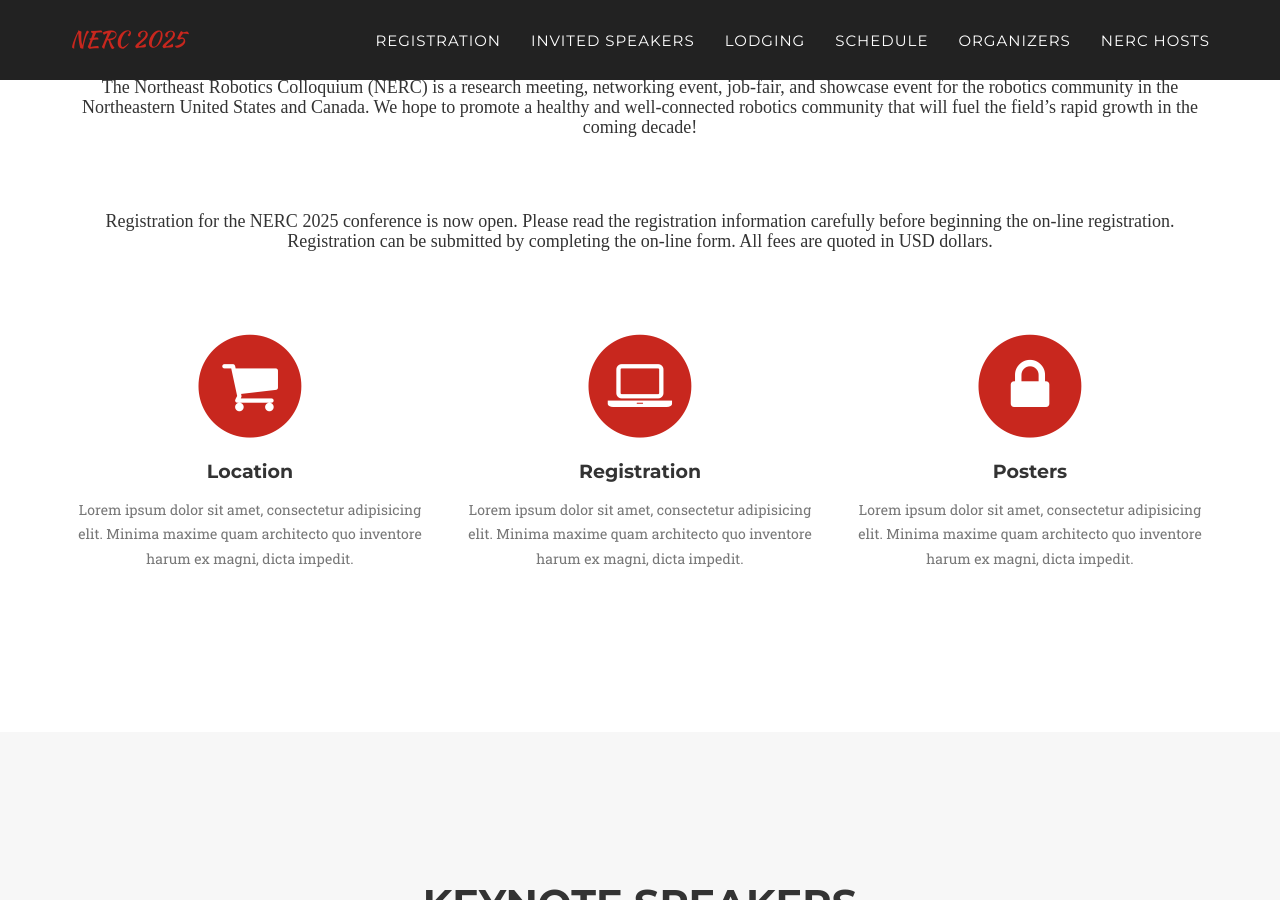
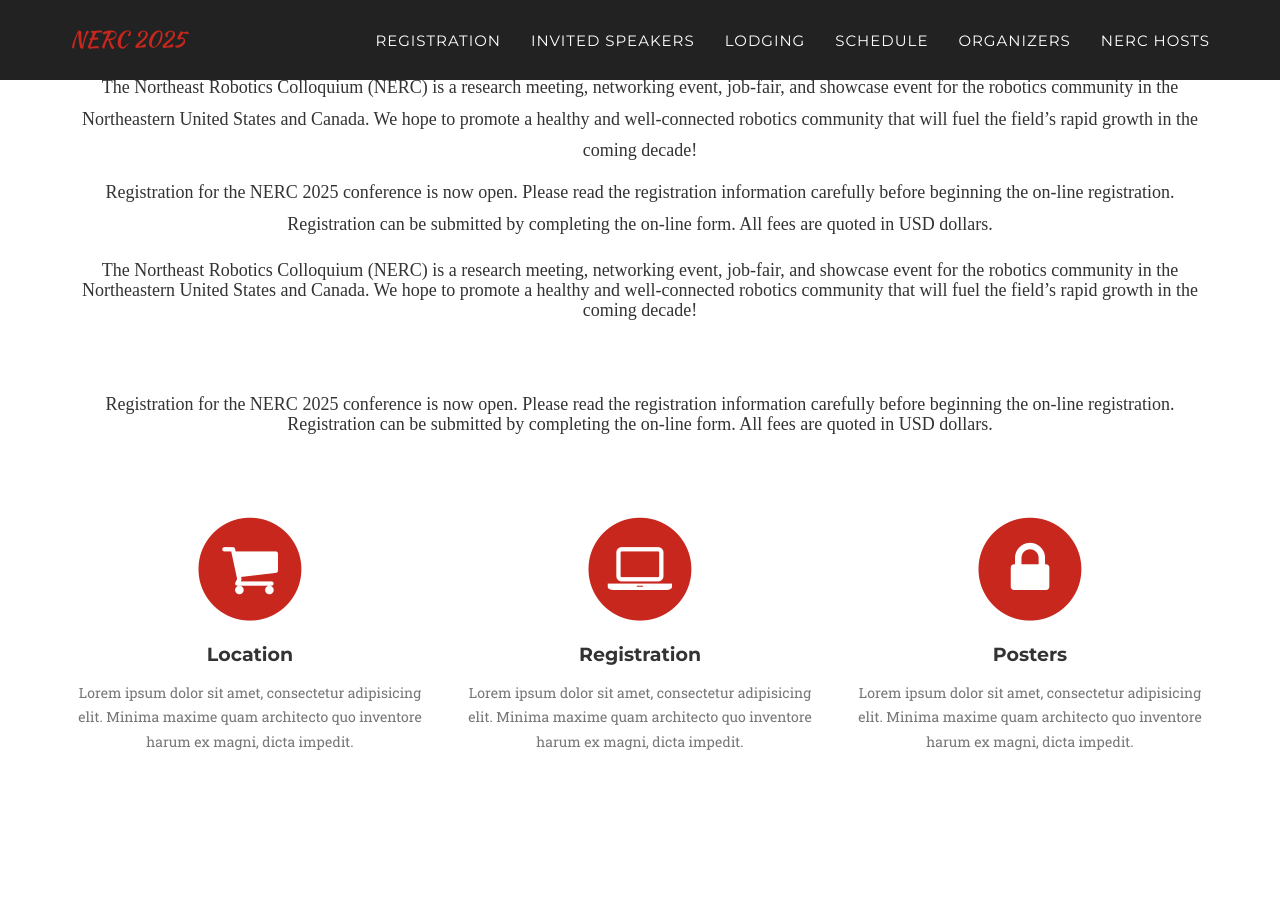
Before and after one commit to Cornell-Tech-AIRLab/cornell2025.nerc.io, a Jekyll site: the page built from index.html, in a window 1280 px wide and 900 px high, scrolled down 902 px. Built offline with Jekyll 4.4.1, drawn with Linux system fonts in a browser that asks for light colours; some web fonts are replaced.

Commit message:
change about text

```diff
--- a/_includes/registration.html
+++ b/_includes/registration.html
@@ -4,6 +4,10 @@
     <div class="row">
       <div class="col-lg-12 text-center">
         <h2 class="section-heading">ABOUT</h2>
+        <p style="font-family: 'Times New Roman', Times, serif; font-size: 18px;">The Northeast Robotics Colloquium (NERC) is a research meeting, networking event, job-fair, and showcase event for the robotics community in the Northeastern United States and Canada. We hope to promote a healthy and well-connected robotics community that will fuel the field’s rapid growth in the coming decade!</p>
+
+        <p style="font-family: 'Times New Roman', Times, serif; font-size: 18px;">Registration for the NERC 2025 conference is now open. Please read the registration information carefully before beginning the on-line registration. Registration can be submitted by completing the on-line form. All fees are quoted in USD dollars.</p>
+
         <h3 class="section-subheading">The Northeast Robotics Colloquium (NERC) is a research meeting, networking event, job-fair, and showcase event for the robotics community in the Northeastern United States and Canada. We hope to promote a healthy and well-connected robotics community that will fuel the field’s rapid growth in the coming decade!</h3>
         <h3 class="section-subheading">Registration for the NERC 2025 conference is now open. Please read the registration information carefully before beginning the on-line registration. Registration can be submitted by completing the on-line form. All fees are quoted in USD dollars.</h3>
       </div>
```
